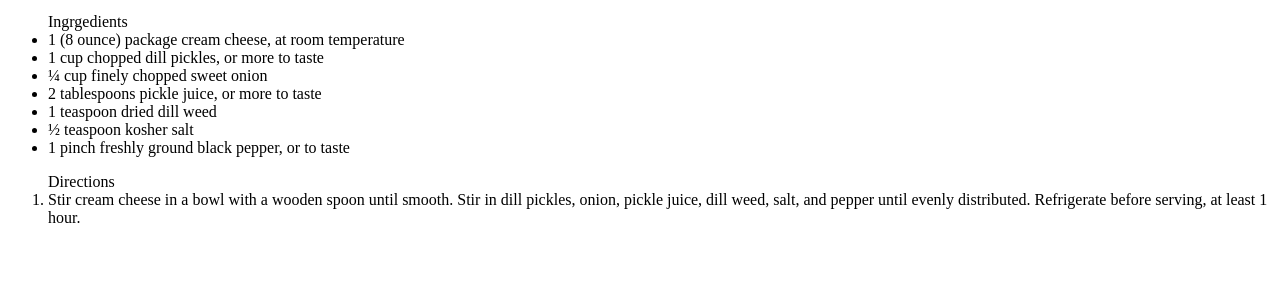
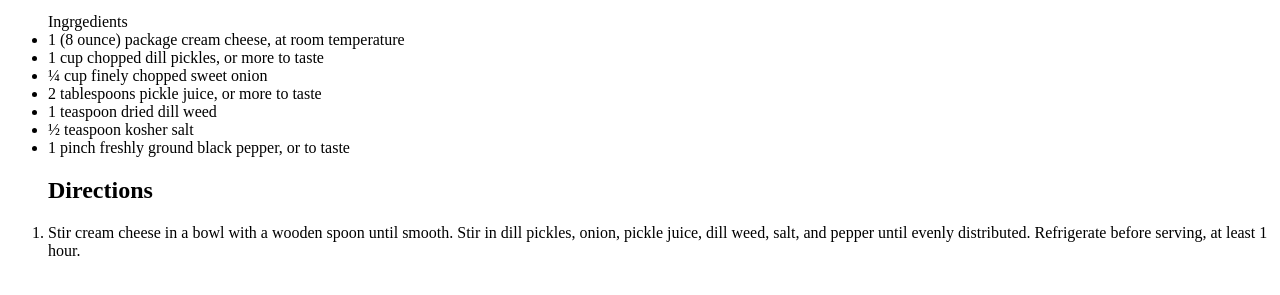
Before and after one commit to Znso1/odin-recipes, a plain HTML site: page repos/odin-recipes/recipes/Dill Pickle Dip.html in a window 1280 px wide. Shown: the part 421-716 px from the top of the page. Drawn offline with Linux system fonts and the light colour scheme.

Commit message:
change code once more

```diff
--- a/repos/odin-recipes/recipes/Dill Pickle Dip.html
+++ b/repos/odin-recipes/recipes/Dill Pickle Dip.html
@@ -29,7 +29,9 @@
 
 <li>1 pinch freshly ground black pepper, or to taste</li>
 </ul>
-<ol>Directions
-    <li>Stir cream cheese in a bowl with a wooden spoon until smooth. Stir in dill pickles, onion, pickle juice, dill weed, salt, and pepper until evenly distributed. Refrigerate before serving, at least 1 hour.</li>
+<ol>
+<h2> Directions </h2>
+
+<li>Stir cream cheese in a bowl with a wooden spoon until smooth. Stir in dill pickles, onion, pickle juice, dill weed, salt, and pepper until evenly distributed. Refrigerate before serving, at least 1 hour.</li>
 
 </html>
```
Also changed, not shown: repos/odin-recipes/recipes/Guacamole.html (+1 -0 lines).
